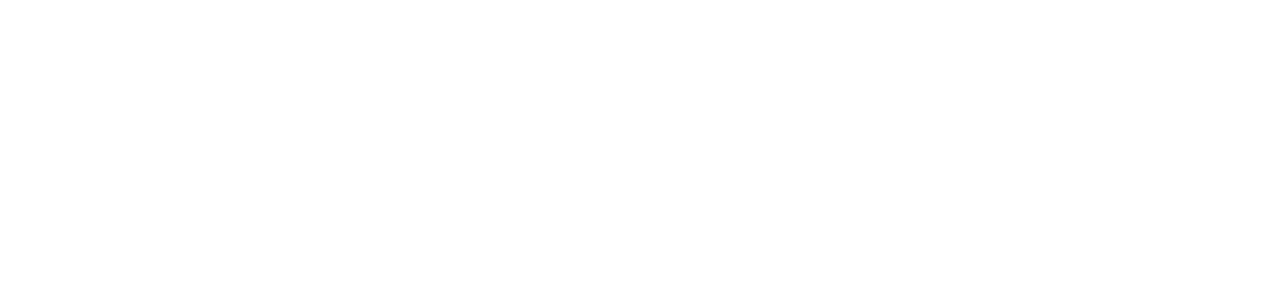
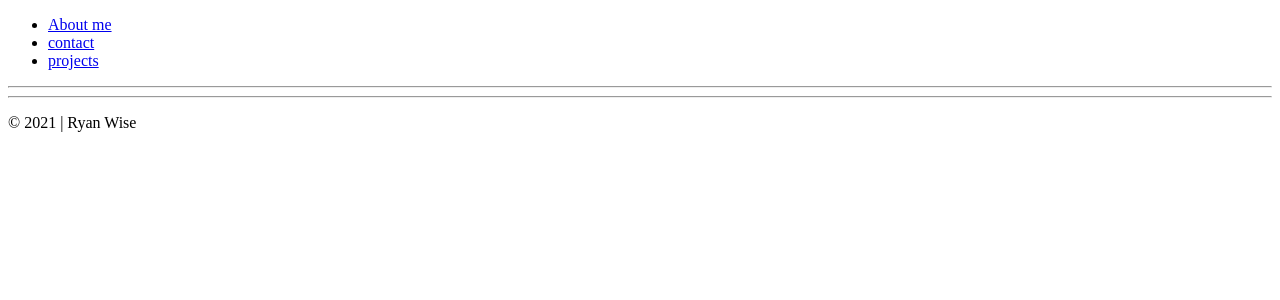
Before and after one commit to ryanjwise/personal-portfolio, a React (Create React App) app: page / in a window 1280 px wide. Shown: the top 300 px of the page. Built offline with nearby package versions, Linux system fonts and the light colour scheme.

Commit message:
Add Header/Footer containers

```diff
--- a/src/App.js
+++ b/src/App.js
@@ -1,9 +1,13 @@
+import Header from './Components/Header'
+import Footer from './Components/Footer'
 
 function App() {
   return (
-    <div className="App">
+    <>
+    <Header />
 
-    </div>
+    <Footer />
+    </>
   );
 }
 
--- /dev/null
+++ b/src/Components/Footer.jsx
@@ -0,0 +1,12 @@
+import React from 'react'
+import Socials from './Socials'
+
+export default function Footer() {
+  return (
+    <div>
+      <hr />
+      <p>© 2021 | Ryan Wise</p>
+      <Socials />
+    </div>
+  )
+}
--- /dev/null
+++ b/src/Components/Header.jsx
@@ -0,0 +1,13 @@
+import React from 'react'
+import Nav from './Nav'
+import Socials from './Socials'
+
+export default function Header() {
+  return (
+    <section>
+      <Nav />
+      <Socials />
+      <hr />
+    </section>
+  )
+}
--- /dev/null
+++ b/src/Components/Nav.jsx
@@ -0,0 +1,14 @@
+import React from "react";
+
+export default function Nav() {
+  return (
+    <nav>
+      <ul>
+        <li><a href="./index.html">About me</a></li>
+        <li><a href="./contact.html">contact</a></li>
+        <li><a href="./projects.html">projects</a></li>
+        {/* <li><a href="./blog.html">blog</a></li> */}
+      </ul>
+    </nav>
+  );
+}
--- /dev/null
+++ b/src/Components/Socials.jsx
@@ -0,0 +1,17 @@
+import React from 'react'
+
+export default function Socials() {
+  return (
+    <nav className="socials">
+      <a className="social-link" href="https://github.com/ryanjwise">
+        <i className="fab fa-github-square"></i>
+      </a>
+      <a className="social-link" href="https://twitter.com/RyanJWise">
+        <i className="fab fa-twitter-square"></i>
+      </a>
+      <a className="social-link" href="https://www.linkedin.com/in/ryanjwise/">
+        <i className="fab fa-linkedin"></i>
+      </a>
+    </nav>
+  )
+}
```
